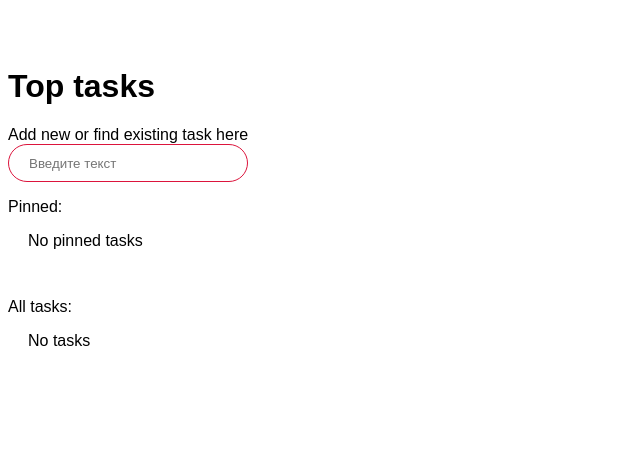
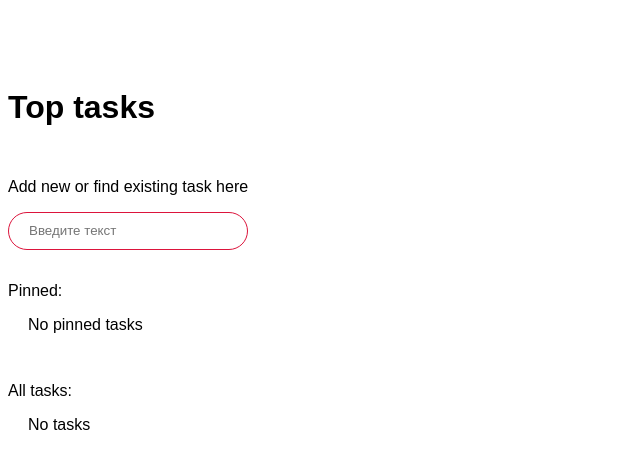
Before and after one commit to solarlime/simple-task-manager, a website built with webpack: page src/html/index.html in a window 1280 px wide. Shown: the whole page, without its empty margins (0-640 px from the left). Built offline with nearby package versions, Linux system fonts and the light colour scheme.

Commit message:
Small fixes

```diff
--- a/src/css/style.css
+++ b/src/css/style.css
@@ -7,7 +7,8 @@ body {
 }
 
 .header-title {
-    margin-top: 60px;
+    padding-top: 60px;
+    padding-bottom: 30px;
 }
 
 #form {
@@ -20,6 +21,7 @@ body {
     min-width: auto;
     height: 38px;
     padding: 0 20px;
+    margin: 16px 0;
     box-sizing: border-box;
 }
 
```
